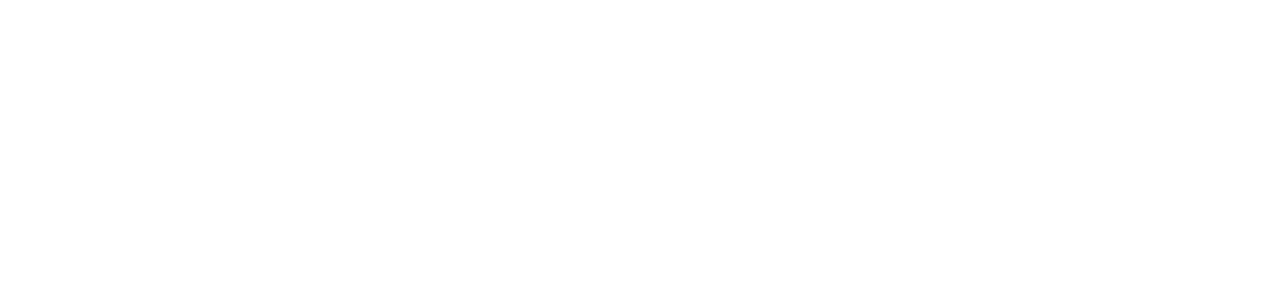
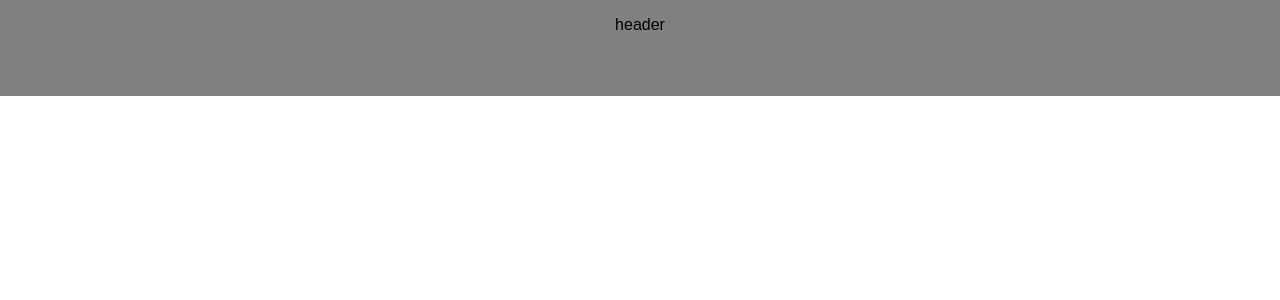
Before and after one commit to ryanscottjohnson/ISTC, a React app: page / in a window 1280 px wide. Shown: the top 300 px of the page. Built offline with nearby package versions, Linux system fonts and the light colour scheme; a web font is replaced by a local one.

Commit message:
header visible and scss functioning

```diff
--- a/src/components/header/header.jsx
+++ b/src/components/header/header.jsx
@@ -1,14 +1,13 @@
 import React from 'react';
-import './header.scss'
-// import logo from '';
+import './header.scss';
 
 class Header extends React.Component {
 
   render() {
     return (
       <div className="header">
-        <div className="header-logo">
-
+        <div className="logo">
+        <p>header</p>
         </div>
       </div>
     )
--- a/src/components/header/header.scss
+++ b/src/components/header/header.scss
@@ -0,0 +1,10 @@
+.header {
+  display: flex;
+  flex-direction: row;
+  justify-content: center;
+  align-self: stretch;
+  widows: 100%;
+  height: 6em;
+  background-color: grey;
+
+}
--- a/src/components/home/home.jsx
+++ b/src/components/home/home.jsx
@@ -5,9 +5,6 @@
   constructor(props) {
     super(props);
   }
-  // componentDidMount() {
-
-  // }
 
   render() {
     return <React.Fragment>
```
Also changed, not shown: src/style/normalize.css, 3 other files (tests, documents, lock files or other folders).
